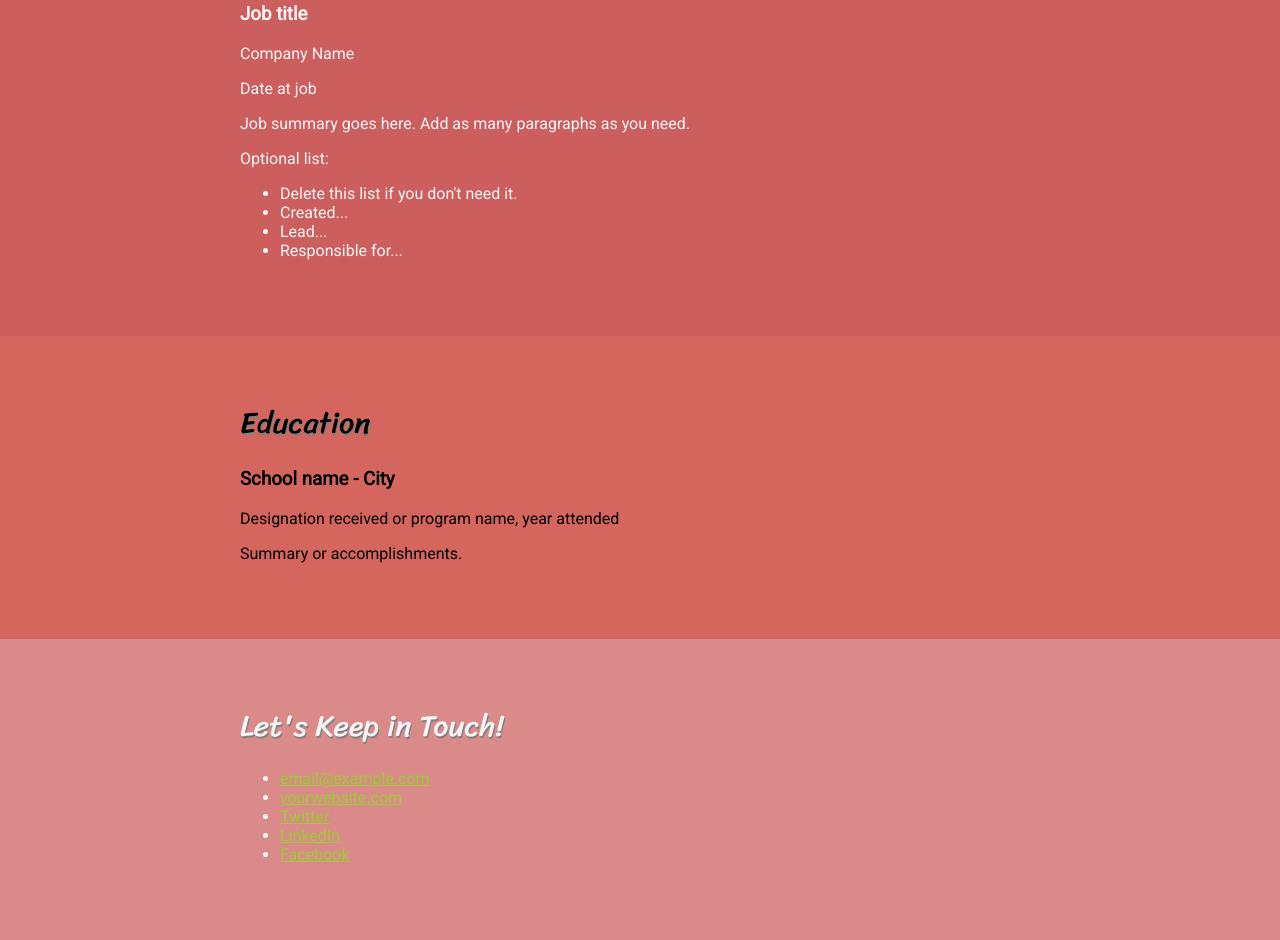
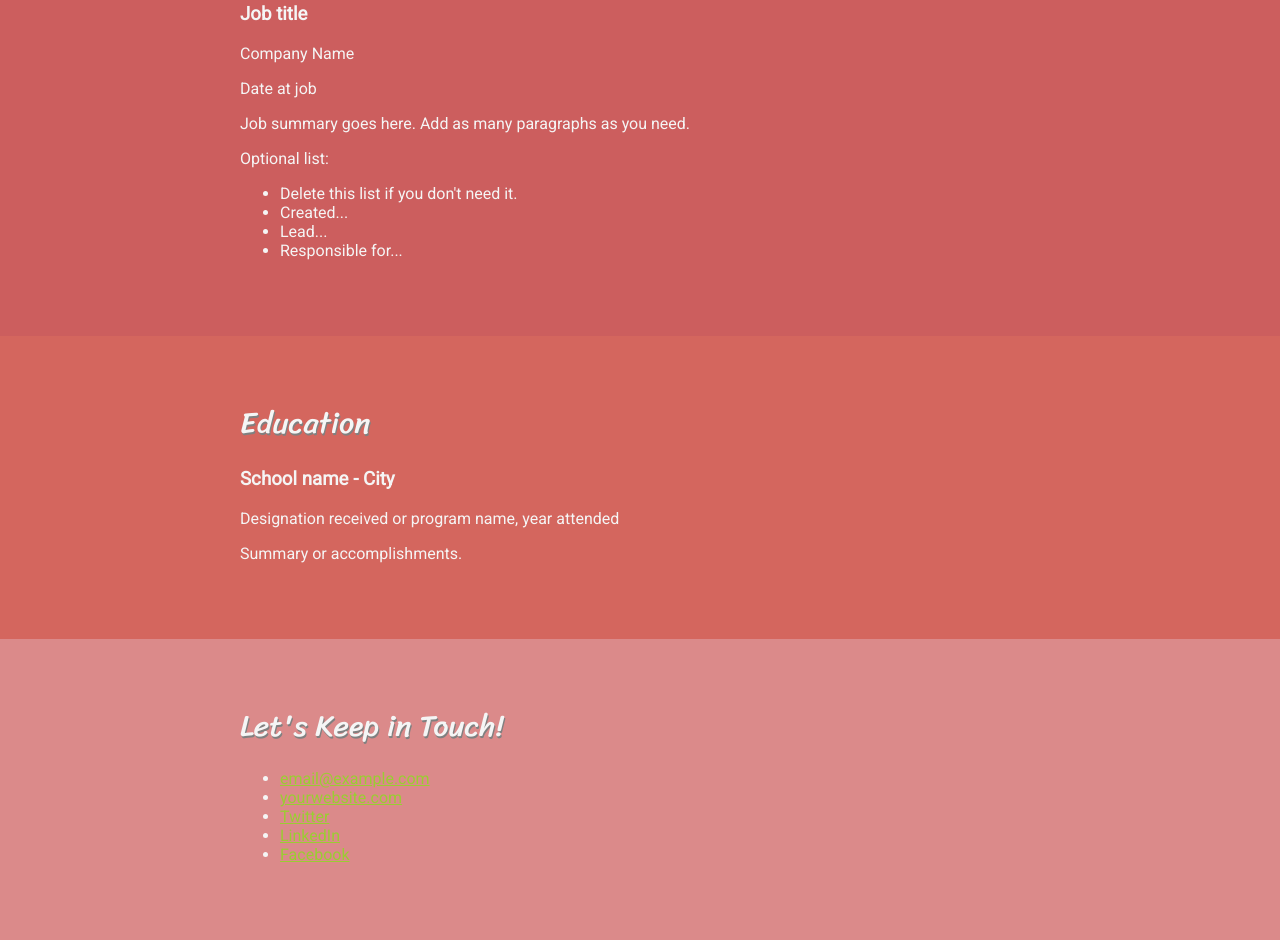
Before and after one commit to suzylearish/ResumeAssignment, a plain HTML site: page ResumeAssignment/css-portfolio/index.html in a window 1280 px wide. Shown: the part 1057-1997 px from the top of the page. Drawn offline with Linux system fonts and the light colour scheme.

Commit message:
correct typo on education selector, line 101.

```diff
--- a/ResumeAssignment/css-portfolio/css/styles.css
+++ b/ResumeAssignment/css-portfolio/css/styles.css
@@ -98,7 +98,7 @@ header {
 --------------------------------------------*/
 .education {
 	background: #D4665E;
-	coor: whitesmoke;
+	color: whitesmoke;
 }
 
 
```
